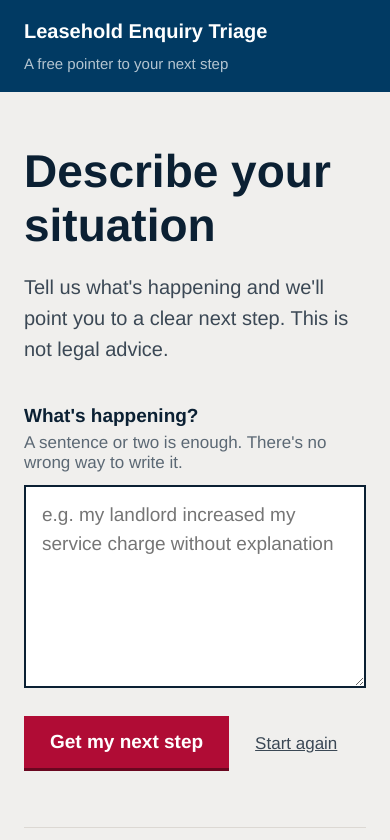
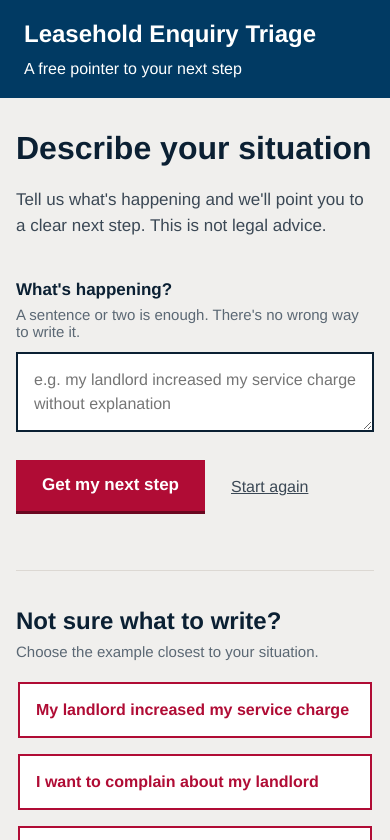
Before and after one commit to ap23hp/lease-triage-prototype, a React app in the folder frontend/: page / in a window 390 px wide. Shown: the top 840 px of the page. Built offline with nearby package versions, Linux system fonts and the light colour scheme; the HTML template or start-up script is replaced by a standard one.

Commit message:
feat: Ticket 10b - Security/data & code review - verify input handling, no logging; improve responsive layout

```diff
--- a/frontend/src/App.css
+++ b/frontend/src/App.css
@@ -37,34 +37,34 @@ body {
 }
 
 .app-header-inner {
-  max-width: 1100px;
+  max-width: 1200px;
   margin: 0 auto;
   display: flex;
   align-items: baseline;
   gap: 12px;
   flex-wrap: wrap;
+    color: var(--color-white);
 }
 
 .app-title {
-  font-size: 20px;
+  font-size: 24px;
   font-weight: 700;
   color: var(--color-white);
 }
-
-.app-subtitle {
-  font-size: 15px;
+-hint .app-subtitle {
+  font-size: 20px;
   color: rgba(255, 255, 255, 0.7);
 }
 
 .app-main {
-  max-width: 1100px;
+  max-width: 1200px;
   margin: 0 auto;
   padding: 52px 24px 100px;
 }
 
 .page-title {
   margin: 0;
-  font-size: 46px;
+  font-size: 52px;
   font-weight: 700;
   color: var(--color-navy-dark);
 }
@@ -72,7 +72,7 @@ body {
 .page-intro {
   margin: 20px 0 0;
   max-width: 32em;
-  font-size: 20px;
+  font-size: 24px;
   line-height: 1.55;
   color: var(--color-text-hint);
 }
@@ -83,14 +83,14 @@ body {
 
 .form-label {
   display: block;
-  font-size: 19px;
+  font-size: 22px;
   font-weight: 600;
   color: var(--color-navy-dark);
 }
 
 .form-hint {
   margin: 6px 0 12px;
-  font-size: 17px;
+  font-size: 19px;
   color: var(--color-text-muted);
 }
 
@@ -98,7 +98,7 @@ body {
   width: 100%;
   padding: 14px 16px;
   font-family: inherit;
-  font-size: 19px;
+  font-size: 22px;
   line-height: 1.5;
   color: var(--color-navy-dark);
   background: var(--color-white);
@@ -116,7 +116,7 @@ body {
 
 .btn-primary {
   font-family: inherit;
-  font-size: 19px;
+  font-size: 22px;
   font-weight: 700;
   color: var(--color-white);
   background: var(--color-red);
@@ -133,7 +133,7 @@ body {
 
 .btn-secondary {
   font-family: inherit;
-  font-size: 17px;
+  font-size: 22px;
   color: var(--color-text-hint);
   background: none;
   border: 0;
@@ -157,7 +157,7 @@ body {
 
 .result-label {
   display: block;
-  font-size: 14px;
+  font-size: 20px;
   font-weight: 700;
   letter-spacing: 0.1em;
   text-transform: uppercase;
@@ -166,14 +166,14 @@ body {
 
 .result-title {
   margin: 10px 0 0;
-  font-size: 31px;
+  font-size: 36px;
   font-weight: 700;
   color: var(--color-navy-dark);
 }
 
 .result-explanation {
   margin: 14px 0 0;
-  font-size: 19px;
+  font-size: 22px;
   line-height: 1.65;
   color: var(--color-text-body);
 }
@@ -186,21 +186,21 @@ body {
 
 .result-next-step h3 {
   margin: 0;
-  font-size: 20px;
+  font-size: 24px;
   font-weight: 700;
   color: var(--color-navy-dark);
 }
 
 .result-next-step p {
   margin: 10px 0 0;
-  font-size: 19px;
+  font-size: 22px;
   line-height: 1.65;
   color: var(--color-text-body);
 }
 
 .result-disclaimer {
   margin: 26px 0 0;
-  font-size: 16px;
+  font-size: 22px;
   color: var(--color-text-muted);
 }
 
@@ -213,7 +213,7 @@ body {
 
 .multi-match-notice p {
   margin: 0;
-  font-size: 18px;
+  font-size: 22px;
   color: var(--color-warning-text);
 }
 
@@ -233,7 +233,7 @@ body {
 
 .no-match-card p {
   margin: 12px 0 0;
-  font-size: 19px;
+  font-size: 22px;
   color: var(--color-text-body);
 }
 
@@ -252,7 +252,7 @@ body {
 
 .categories-section > p {
   margin: 8px 0 0;
-  font-size: 18px;
+  font-size: 22px;
   color: var(--color-text-muted);
 }
 
@@ -311,3 +311,65 @@ button:focus-visible {
   white-space: nowrap;
   border: 0;
 }
+
+/* Responsive: smaller font sizes and spacing on mobile screens */
+@media (max-width: 600px) {
+  .page-title {
+    font-size: 32px;
+  }
+
+  .page-intro {
+    font-size: 17px;
+  }
+
+  .form-label {
+    font-size: 17px;
+  }
+
+  .form-hint {
+    font-size: 15px;
+  }
+
+  .situation-textarea {
+    font-size: 16px;
+  }
+
+  .btn-primary {
+    font-size: 17px;
+  }
+
+  .result-title {
+    font-size: 24px;
+  }
+
+  .result-next-step p,
+  .result-explanation {
+    font-size: 17px;
+  }
+
+  .categories-section > p {
+    font-size: 15px;
+  }
+
+  .app-main {
+    padding: 32px 16px 60px;
+  }
+
+    .btn-secondary {
+
+  font-size: 16px;
+  }
+  .category-buttons {
+  flex-direction: column;
+}
+
+.category-btn {
+  font-size: 16px;
+  padding: 12px 16px;
+  text-align: left;
+  width: 100%;
+}
+  .situation-textarea {
+    max-width: 500px;
+  }
+}
--- a/frontend/src/App.jsx
+++ b/frontend/src/App.jsx
@@ -77,7 +77,7 @@ function App() {
           </p>
           <textarea
             id="situation"
-            rows="6"
+            rows="2"
             value={text}
             onChange={(e) => setText(e.target.value)}
             placeholder="e.g. my landlord increased my service charge without explanation"
```
